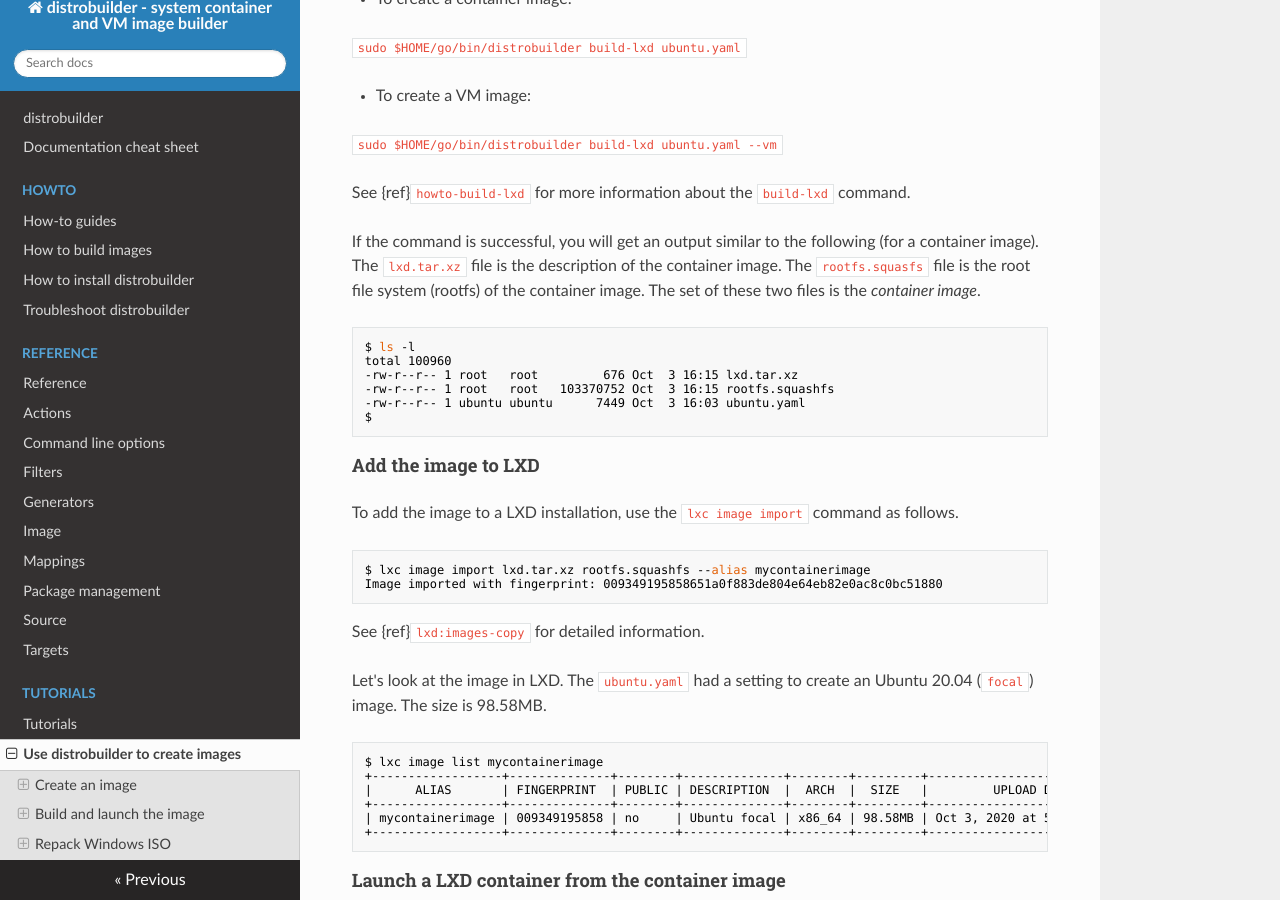
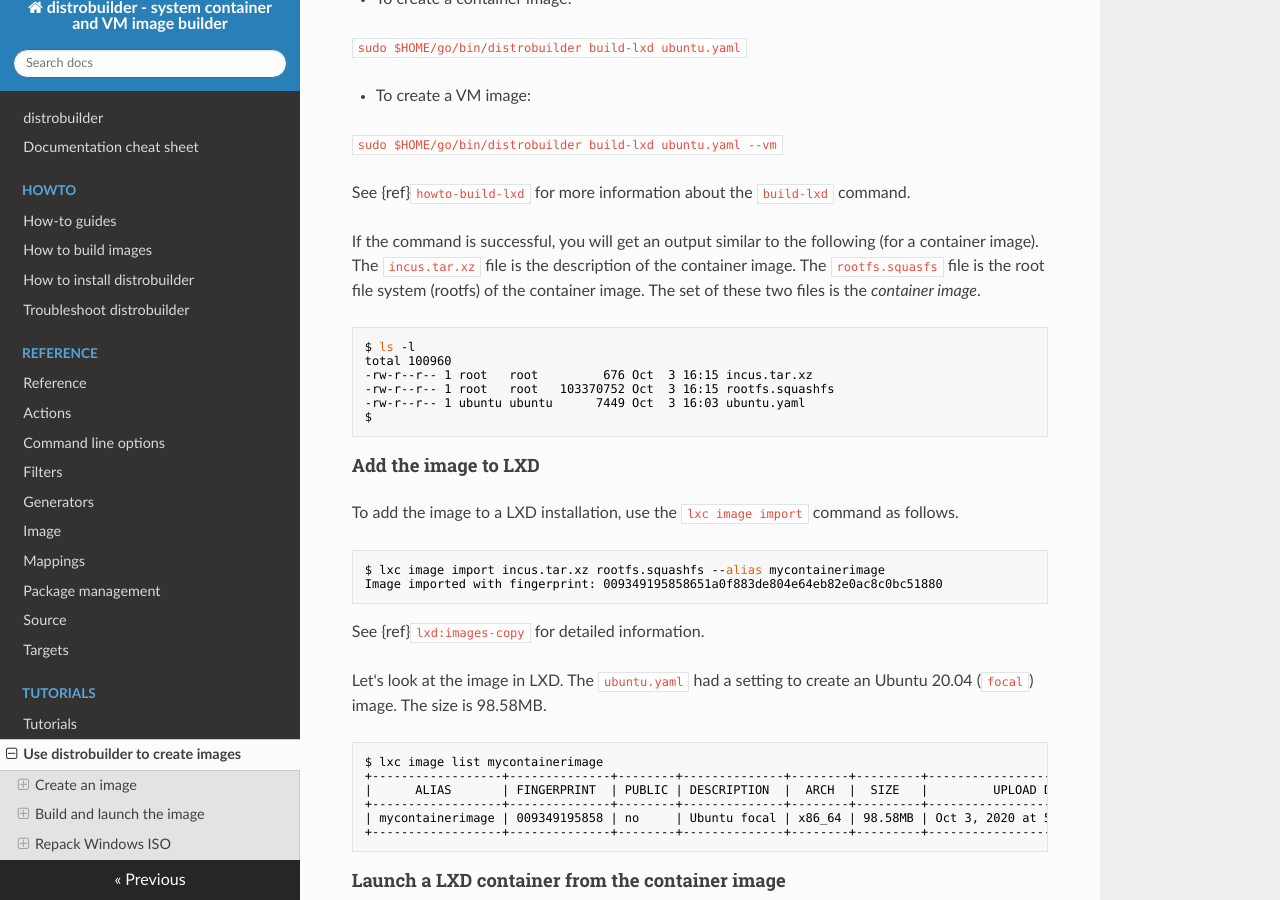
Before and after one commit to lxc/distrobuilder, an MkDocs documentation site: the page built from doc/tutorials/use.md, in a window 1280 px wide and 900 px high, scrolled down 1474 px. Built offline with MkDocs 1.6.1, drawn with Linux system fonts in a browser that asks for light colours; nearby versions of some CDN libraries.

Commit message:
global: Rename output files
Signed-off-by: Stéphane Graber <stgraber@stgraber.org>

````diff
--- a/doc/tutorials/use.md
+++ b/doc/tutorials/use.md
@@ -76,12 +76,12 @@ To build an image for LXD, run `distrobuilder`. We are using the `build-lxd` opt
 
 See {ref}`howto-build-lxd` for more information about the `build-lxd` command.
 
-If the command is successful, you will get an output similar to the following (for a container image). The `lxd.tar.xz` file is the description of the container image. The `rootfs.squasfs` file is the root file system (rootfs) of the container image. The set of these two files is the _container image_.
+If the command is successful, you will get an output similar to the following (for a container image). The `incus.tar.xz` file is the description of the container image. The `rootfs.squasfs` file is the root file system (rootfs) of the container image. The set of these two files is the _container image_.
 
 ```bash
 $ ls -l
 total 100960
--rw-r--r-- 1 root   root         676 Oct  3 16:15 lxd.tar.xz
+-rw-r--r-- 1 root   root         676 Oct  3 16:15 incus.tar.xz
 -rw-r--r-- 1 root   root   103370752 Oct  3 16:15 rootfs.squashfs
 -rw-r--r-- 1 ubuntu ubuntu      7449 Oct  3 16:03 ubuntu.yaml
 $
@@ -92,7 +92,7 @@ $
 To add the image to a LXD installation, use the `lxc image import` command as follows.
 
 ```bash
-$ lxc image import lxd.tar.xz rootfs.squashfs --alias mycontainerimage
+$ lxc image import incus.tar.xz rootfs.squashfs --alias mycontainerimage
 Image imported with fingerprint: 009349195858651a0f883de804e64eb82e0ac8c0bc51880
 ```
 
````
Also changed, not shown: doc/howto/build.md (+1 -1 lines), 2 other files.
